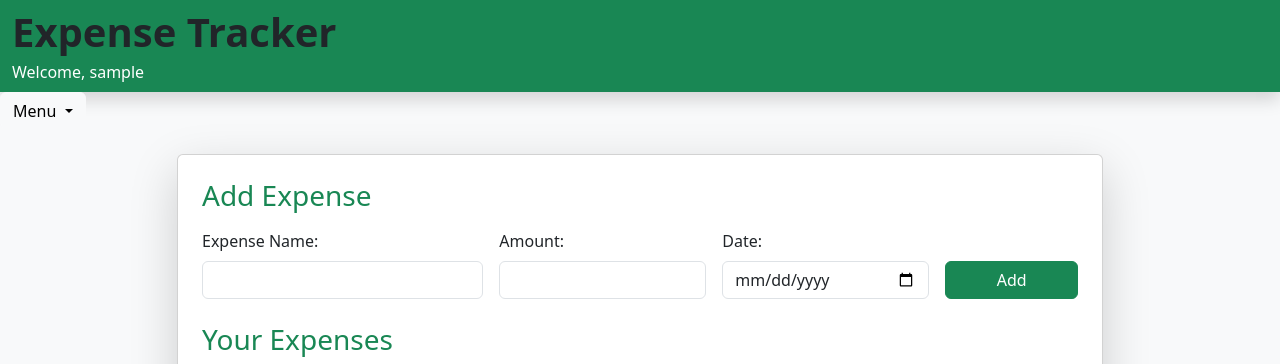
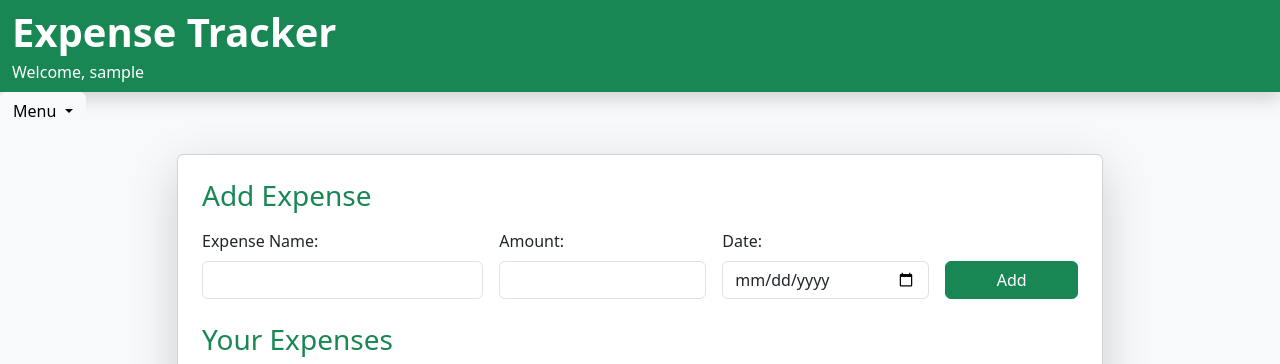
Before and after one commit to mohanasri2606/Expense_tracker, a Flask app: page /dashboard in a window 1280 px wide. Shown: the top 364 px of the page. Run offline with Flask 3, Linux system fonts and the light colour scheme; the visitor is signed in with stand-in values (Sample User, id 1); data that the repository does not hold is empty.

Commit message:
Update dashboard.html

```diff
--- a/templates/dashboard.html
+++ b/templates/dashboard.html
@@ -14,7 +14,7 @@
     <nav class="navbar navbar-expand-lg navbar-dark bg-success shadow">
         <div class="container-fluid">
             <div class="d-flex flex-column">
-                <h1 class="mb-0"><b>Expense Tracker</b></h1>
+                <h1 class="text-white mb-0"><b>Expense Tracker</b></h1>
                 <span class="text-white mt-1">Welcome, {{ session.username }}</span>
             </div>
         </div>
```
